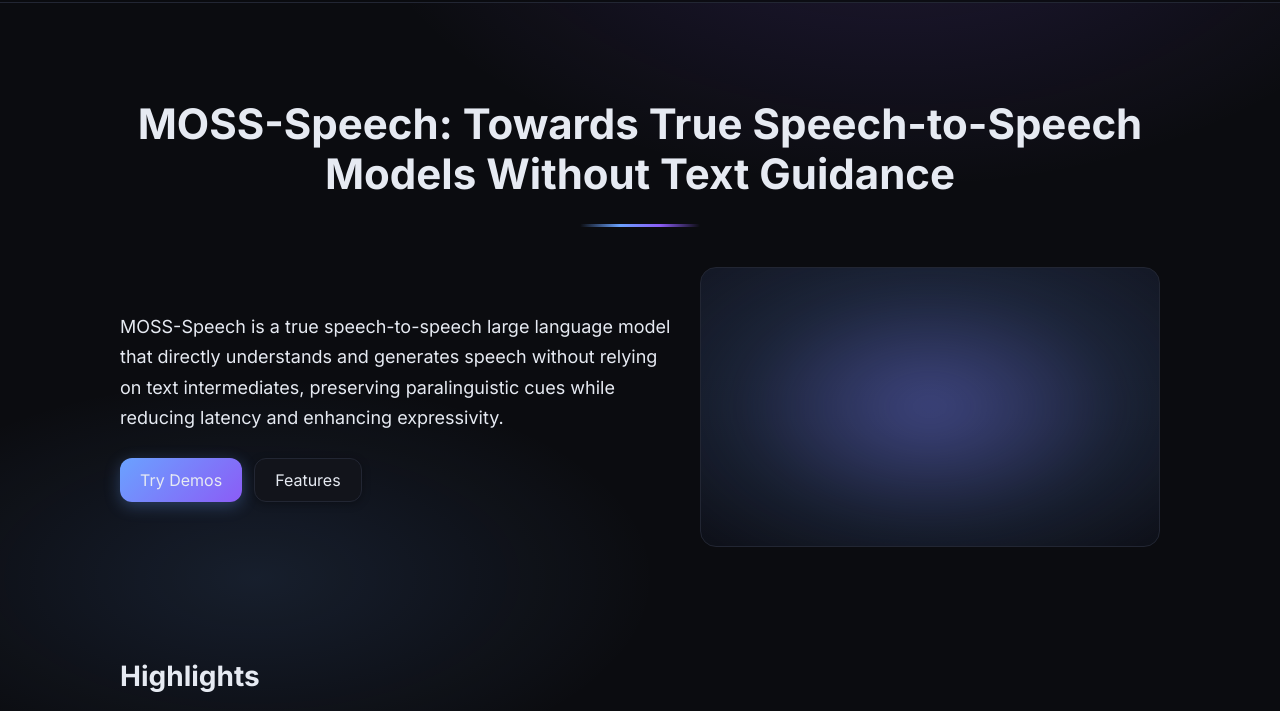
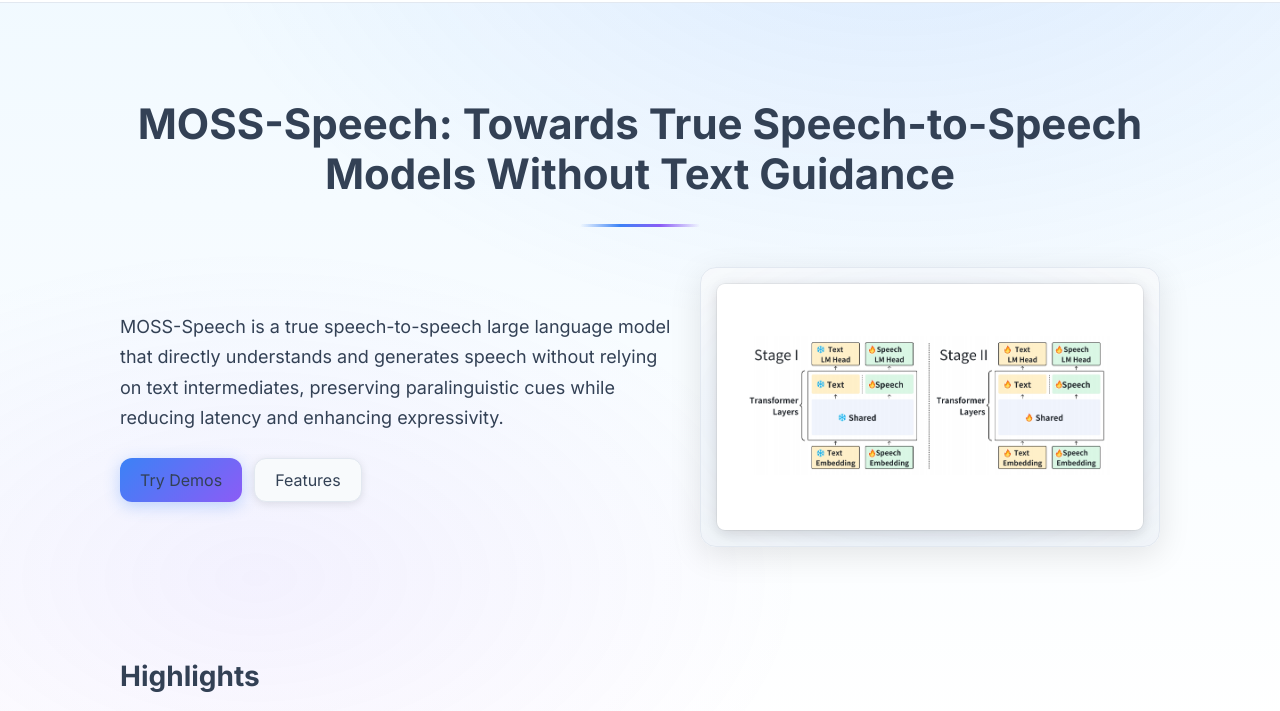
Before and after one commit to zimoCCC/MOSS-Speech, a plain HTML site: page docs/index.html in a window 1280 px wide. Shown: the part 62-773 px from the top of the page. Drawn offline with Linux system fonts and the light colour scheme.

Commit message:
Add files via upload

```diff
--- a/docs/assets/style.css
+++ b/docs/assets/style.css
@@ -1,12 +1,14 @@
 :root {
-  --bg: #0b0c10;
-  --bg-elev: #11131a;
-  --text: #e6eaf2;
-  --muted: #9aa3b2;
-  --brand: #6aa2ff;
+  --bg: #ffffff;
+  --bg-elev: #f8fafc;
+  --text: #334155;
+  --muted: #64748b;
+  --brand: #3b82f6;
   --accent: #8b5cf6;
-  --chip: #1a1d27;
-  --border: #222633;
+  --chip: #f1f5f9;
+  --border: #e2e8f0;
+  --tag-bg: #475569;
+  --tag-text: #ffffff;
 }
 
 * { box-sizing: border-box; }
@@ -15,15 +17,15 @@ body {
   font-family: Inter, system-ui, -apple-system, Segoe UI, Roboto, Helvetica, Arial, Noto Sans, "Apple Color Emoji", "Segoe UI Emoji";
   color: var(--text);
   background:
-    radial-gradient(1000px 600px at 70% -10%, rgba(138, 92, 246, .18), transparent 55%),
-    radial-gradient(800px 400px at 20% 80%, rgba(106, 162, 255, .12), transparent 50%),
-    linear-gradient(180deg, #0b0c10 0%, #0b0c10 100%);
+    radial-gradient(1200px 800px at 70% -10%, rgba(59, 130, 246, .12), transparent 60%),
+    radial-gradient(1000px 600px at 20% 80%, rgba(139, 92, 246, .08), transparent 55%),
+    linear-gradient(180deg, #f0f9ff 0%, #ffffff 100%);
   background-attachment: fixed;
 }
 
 .container { width: 100%; max-width: 1080px; margin: 0 auto; padding: 0 20px; }
 
-.site-header { position: sticky; top: 0; z-index: 10; background: rgba(11,12,16,.8); backdrop-filter: blur(8px); border-bottom: 1px solid var(--border); }
+.site-header { position: sticky; top: 0; z-index: 10; background: rgba(255,255,255,.95); backdrop-filter: blur(8px); border-bottom: 1px solid var(--border); }
 .header-inner { display: flex; align-items: center; justify-content: space-between; height: 64px; }
 .brand { display: flex; align-items: center; gap: 10px; font-weight: 700; }
 .logo { width: 28px; height: 28px; }
@@ -61,26 +63,59 @@ body {
   border: 1px solid var(--border);
   color: var(--text);
   text-decoration: none;
-  background: #12141b;
+  background: var(--bg-elev);
   font-weight: 500;
   transition: all 0.3s ease;
-  box-shadow: 0 2px 8px rgba(0,0,0,0.3);
+  box-shadow: 0 2px 8px rgba(0,0,0,0.1);
 }
 .btn:hover {
   transform: translateY(-2px);
-  box-shadow: 0 4px 16px rgba(0,0,0,0.4);
+  box-shadow: 0 4px 16px rgba(0,0,0,0.15);
+  background: #f1f5f9;
 }
 .btn.primary {
   background: linear-gradient(135deg, var(--brand), var(--accent));
   border: 0;
-  box-shadow: 0 4px 16px rgba(106, 162, 255, 0.3);
+  box-shadow: 0 4px 16px rgba(59, 130, 246, 0.3);
 }
 .btn.primary:hover {
-  box-shadow: 0 6px 24px rgba(106, 162, 255, 0.4);
+  box-shadow: 0 6px 24px rgba(59, 130, 246, 0.4);
 }
 
-.hero-art { position: relative; height: 280px; border-radius: 16px; background: linear-gradient(180deg, #141825, #0e1018); border: 1px solid var(--border); overflow: hidden; }
-.glow { position: absolute; inset: -20%; background: radial-gradient(closest-side, rgba(106,162,255,.25), transparent), radial-gradient(closest-side, rgba(139,92,246,.25), transparent 60%); filter: blur(20px); }
+.hero-art {
+  position: relative;
+  height: 280px;
+  border-radius: 16px;
+  background: linear-gradient(180deg, #f8fafc, #f1f5f9);
+  border: 1px solid var(--border);
+  overflow: hidden;
+  display: flex;
+  align-items: center;
+  justify-content: center;
+  padding: 16px;
+  box-shadow: 0 8px 32px rgba(0,0,0,0.1);
+}
+.hero-image {
+  width: 100%;
+  height: 100%;
+  object-fit: contain;
+  border-radius: 8px;
+  z-index: 2;
+  position: relative;
+  background: white;
+  padding: 12px;
+  box-shadow:
+    0 4px 16px rgba(0,0,0,0.1),
+    0 0 0 1px rgba(0,0,0,0.05);
+  filter: drop-shadow(0 2px 8px rgba(0,0,0,0.05));
+}
+.glow {
+  position: absolute;
+  inset: -20%;
+  background: radial-gradient(closest-side, rgba(59,130,246,.08), transparent), radial-gradient(closest-side, rgba(139,92,246,.06), transparent 60%);
+  filter: blur(20px);
+  z-index: 1;
+}
 
 .section { padding: 48px 0; }
 .section h2 { margin: 0 0 18px; font-size: 28px; }
@@ -101,15 +136,15 @@ body {
 .card-body { padding: 14px; display: grid; gap: 6px; }
 .card-title { margin: 0; font-size: 15px; }
 .card-tags { display: flex; gap: 6px; flex-wrap: wrap; }
-.tag { font-size: 12px; color: var(--muted); background: #141826; border: 1px solid var(--border); border-radius: 999px; padding: 2px 8px; }
+.tag { font-size: 12px; color: var(--tag-text); background: var(--tag-bg); border: 1px solid var(--tag-bg); border-radius: 999px; padding: 2px 8px; }
 
 .steps { margin: 0; padding-left: 18px; color: var(--muted); }
 
 .intro-card { background: var(--bg-elev); border: 1px solid var(--border); border-radius: 14px; padding: 16px; color: var(--muted); line-height: 1.75; }
 
 
-.site-footer { border-top: 1px solid var(--border); padding: 18px 0; color: var(--muted); }
-.footer-inner { display: flex; align-items: center; justify-content: space-between; }
+.site-footer { border-top: 1px solid var(--border); padding: 18px 0; color: var(--muted); text-align: center; }
+.footer-inner { display: flex; align-items: center; justify-content: center; }
 
 @media (max-width: 960px) {
   .hero-title h1 { font-size: 32px; }
--- a/docs/index.html
+++ b/docs/index.html
@@ -43,6 +43,7 @@
               </div>
             </div>
             <div class="hero-art">
+              <img src="assets/hero-image.jpeg" alt="MOSS-Speech Architecture" class="hero-image" />
               <div class="glow"></div>
             </div>
           </div>
@@ -107,11 +108,7 @@
 
     <footer class="site-footer">
       <div class="container footer-inner">
-        <span>© <span id="year"></span> MOSS-Speech · Open Source Demo Site</span>
-        <span>
-          Inspired by:
-          <a href="http://voice-plus.open-moss.com/" target="_blank" rel="noreferrer">MOSS‑Voice++</a>
-        </span>
+        <span>© <span id="year"></span> MOSS-Speech</span>
       </div>
     </footer>
 
```
Also changed, not shown: docs/assets/hero-image.jpeg (added).
